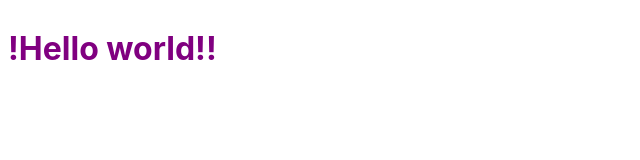
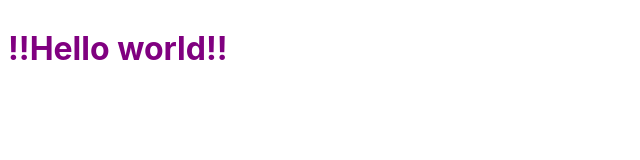
Before and after one commit to satotake/satotake.github.io, a Svelte app in the folder top/: page / in a window 1280 px wide. Shown: the top 160 px of the page, without its empty margins (0-640 px from the left). Built offline with nearby package versions, Linux system fonts and the light colour scheme.

Commit message:
Test scope

```diff
--- a/top/src/App.svelte
+++ b/top/src/App.svelte
@@ -8,4 +8,4 @@
 	}
 </style>
 
-<h1>!Hello {name}!</h1>
+<h1>!!Hello {name}!</h1>
```
